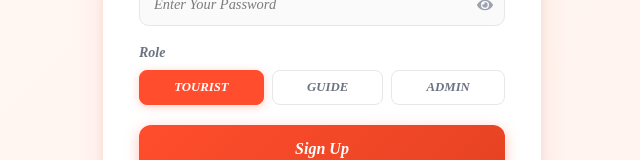
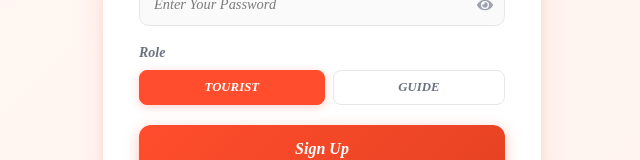
Before and after one commit to Rohitshah507/rohit-shah-travelease-frontend, a React (Vite) app: page /signup in a window 1280 px wide. Shown: the part 494-654 px from the top of the page, without its empty margins (318-958 px from the left). Built offline with nearby package versions, Linux system fonts and the light colour scheme; no server answers.

Commit message:
Removing the some unusual code

```diff
--- a/src/pages/SignUp.jsx
+++ b/src/pages/SignUp.jsx
@@ -351,7 +351,7 @@ const SignUp = () => {
           <div style={{ marginBottom: "1rem" }}>
             <label style={labelStyle}>Role</label>
             <div style={{ display: "flex", gap: "0.5rem", flexWrap: "wrap" }}>
-              {["TOURIST", "GUIDE", "ADMIN"].map((r) => (
+              {["TOURIST", "GUIDE"].map((r) => (
                 <button
                   key={r}
                   onClick={() => setRole(r)}
--- a/src/pages/Tourist Role/Packages.jsx
+++ b/src/pages/Tourist Role/Packages.jsx
@@ -63,7 +63,7 @@ const Packages = () => {
   const [sortBy, setSortBy] = useState("featured");
   const [showFilters, setShowFilters] = useState(false);
 
-  // ── READ ?search= PARAM FROM URL (new) ──
+  // ── READ ?search= PARAM FROM URL ──
   useEffect(() => {
     const params = new URLSearchParams(location.search);
     const q = params.get("search");
```
